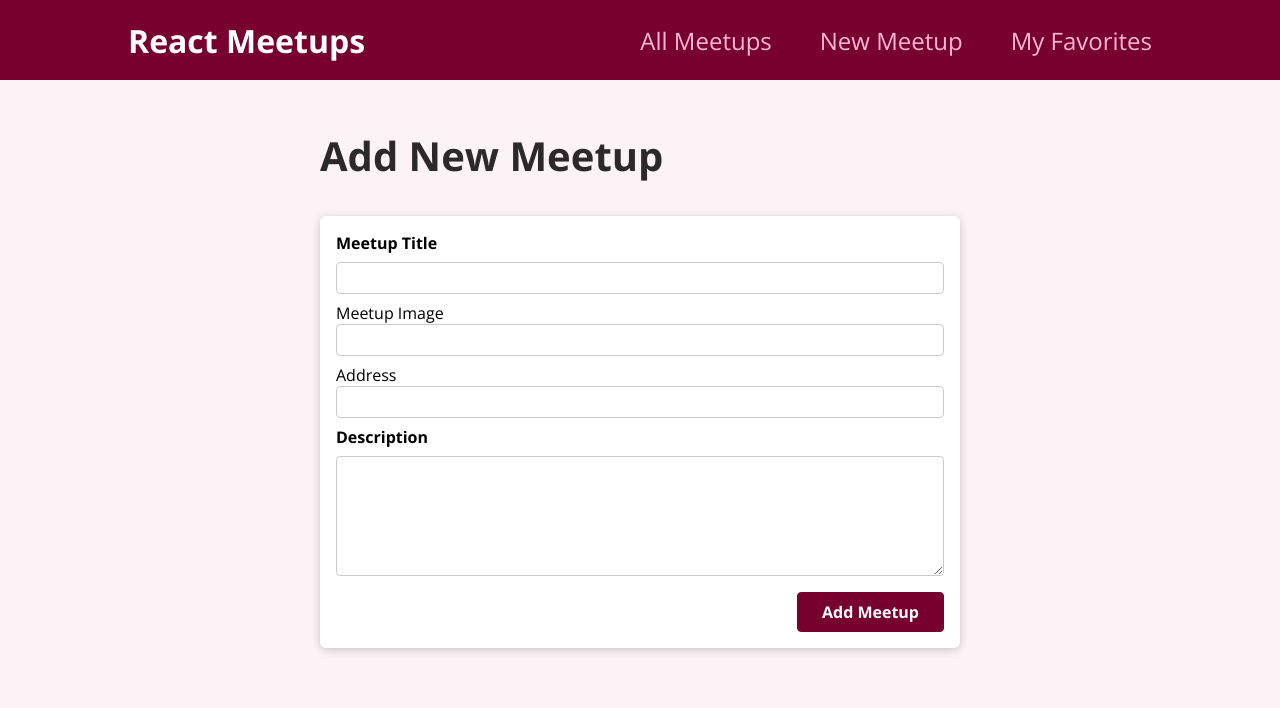
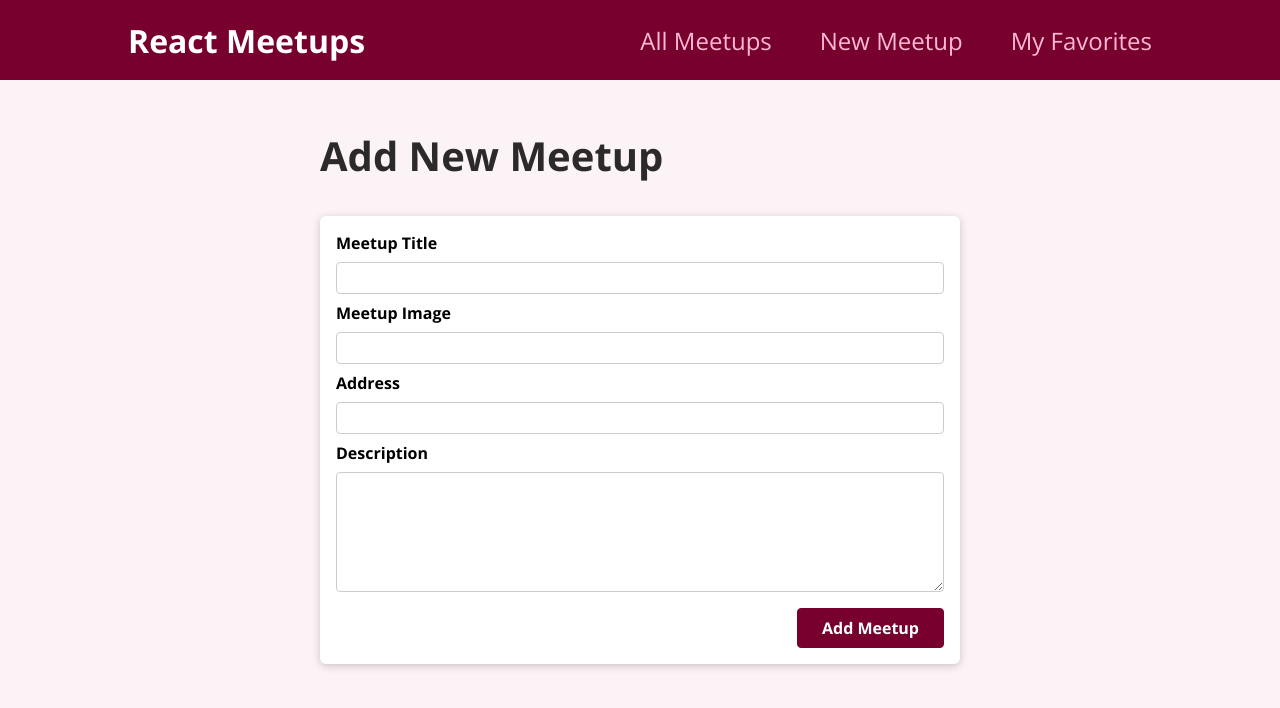
Before and after one commit to tsonny/meetup-app, a React (Create React App) app: page /new-meetup in a window 1280 px wide. Shown: the top 708 px of the page. Built offline with nearby package versions, Linux system fonts and the light colour scheme.

Commit message:
added useHistory hook to get post form submit

```diff
--- a/src/components/meetups/NewMeetupForm.js
+++ b/src/components/meetups/NewMeetupForm.js
@@ -34,11 +34,11 @@ function NewMeetupForm(props) {
           <input type='text' required id='title' ref={titleInputRef} />
         </div>
         <div className={classes.control}>
-          <labe htmlFor='title'>Meetup Image</labe>
+          <label htmlFor='title'>Meetup Image</label>
           <input type='url' required id='image' ref={imageInputRef} />
         </div>
         <div className={classes.control}>
-          <labe htmlFor='address'>Address</labe>
+          <label htmlFor='address'>Address</label>
           <input type='text' required id='address' ref={addressInputRef} />
         </div>
         <div className={classes.control}>
--- a/src/pages/NewMeetup.js
+++ b/src/pages/NewMeetup.js
@@ -1,6 +1,9 @@
+import { useHistory } from 'react-router-dom';
 import NewMeetupForm from '../components/meetups/NewMeetupForm';
 
 function NewMeetupPage() {
+  const history = useHistory();
+
   function addMeetupHandler(meetupData) {
     fetch('https://react-meetup-6c550-default-rtdb.firebaseio.com/meetups.json',
     {
@@ -10,7 +13,9 @@ function NewMeetupPage() {
         'content-Type': 'application/json'
       }
     }
-    );
+    ).then(() => {
+      history.replace('/');
+    });
   }
   return (
     <section>
```
